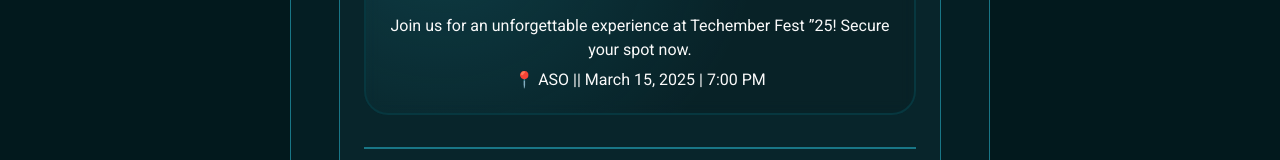
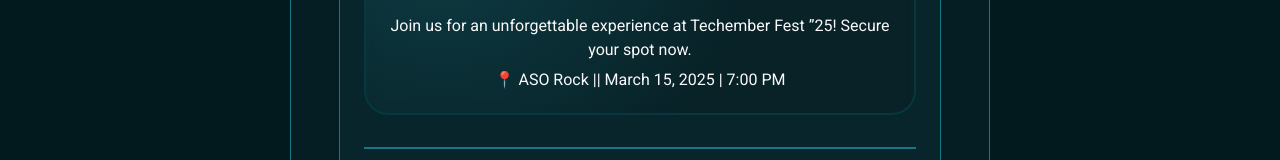
Before and after one commit to OlaleyeAg20/conference-ticket-generator, a Next.js app: page / in a window 1280 px wide. Shown: the part 433-593 px from the top of the page. Built offline with nearby package versions, Linux system fonts and the light colour scheme; a web font is replaced by a local one.

Commit message:
new commit

```diff
--- a/app/page.jsx
+++ b/app/page.jsx
@@ -16,7 +16,7 @@
             <h2>Techember Fest ”25</h2>
             <p>Join us for an unforgettable experience at Techember Fest ”25! Secure your spot now.</p>
             <div>
-              <span>📍 ASO || March 15, 2025 | 7:00 PM</span>
+              <span>📍 ASO Rock || March 15, 2025 | 7:00 PM</span>
             </div>
           </div>
 
```
